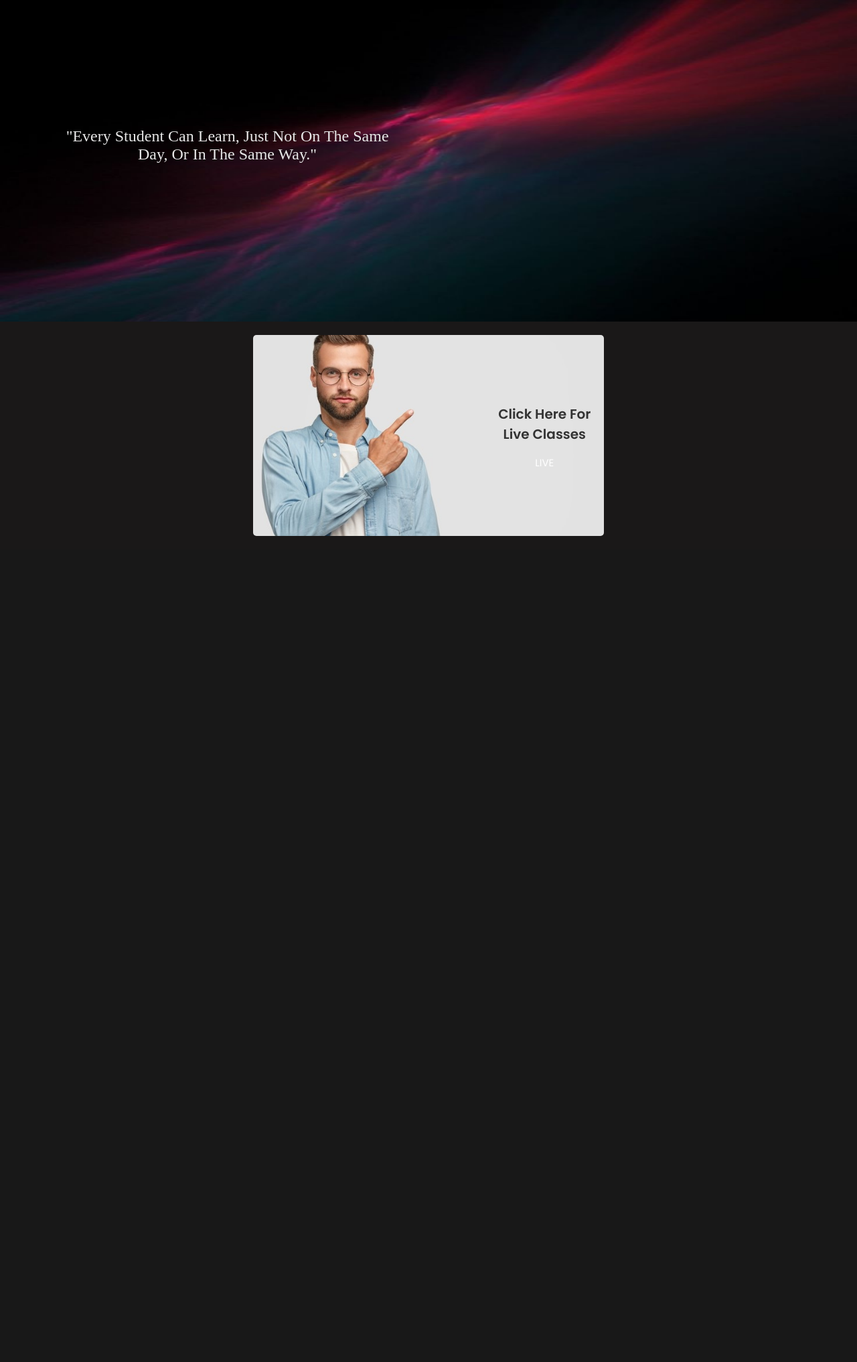
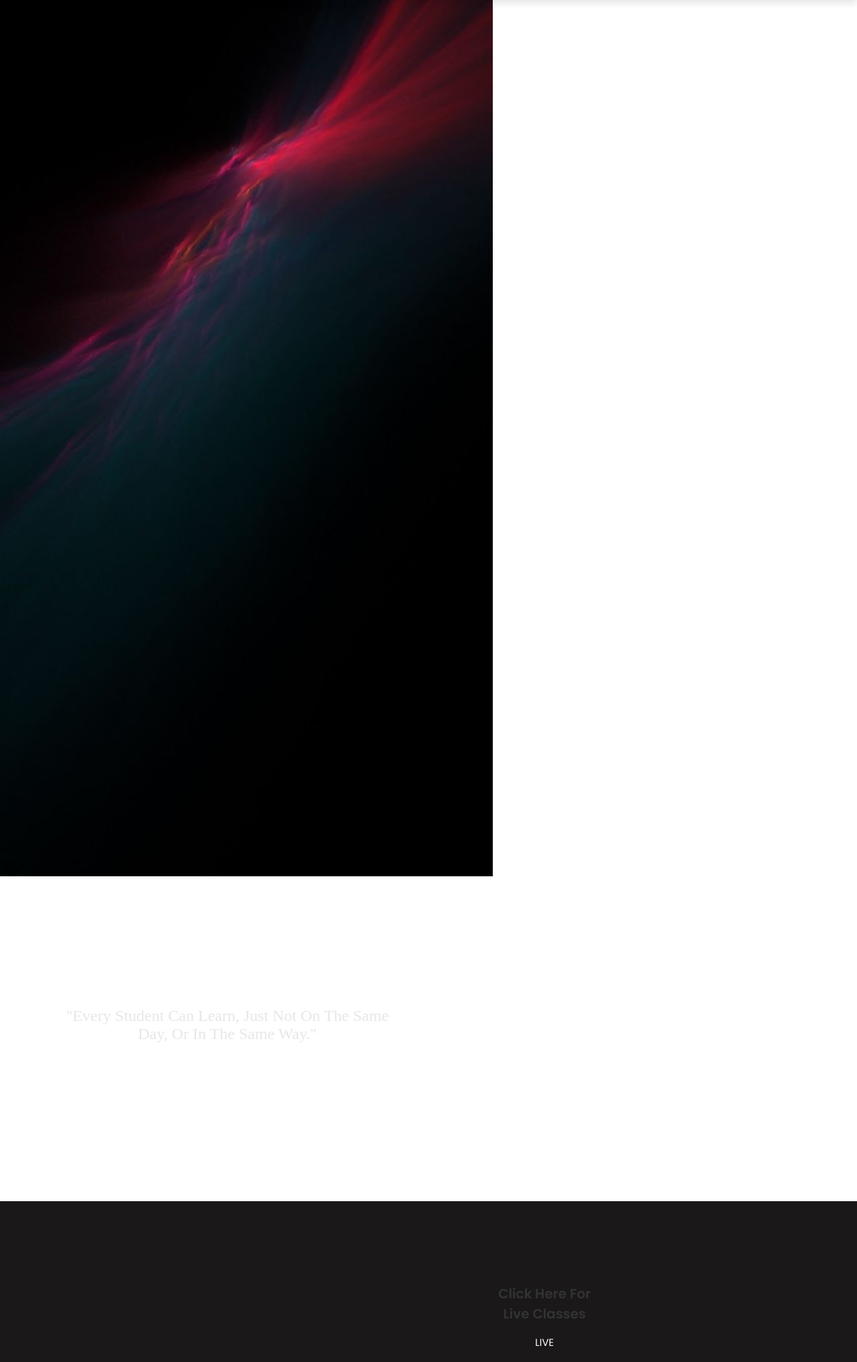
Before and after one commit to Shiva250503ss/LISA, a Flask app: page / in a window 1280 px wide. Shown: the part 52-2085 px from the top of the page at 67% size. Before the commit the page ends 852 px from the top, so only its background shows below. Run offline with Flask 2, Linux system fonts and the light colour scheme.

Commit message:
background failure

```diff
--- a/LISA3.0/glasses website/templates/index.html
+++ b/LISA3.0/glasses website/templates/index.html
@@ -231,7 +231,7 @@ section {
 .home {
   padding: 0;
   position: relative;
-  background-image: url('background.jpg');
+  /*background-image: "{{url_for('static', filename='banner-1.jpg')}}";*/
   background-repeat: no-repeat;
   background-size: 100% 200%;
 }
@@ -987,6 +987,7 @@ section {
         <!--<a><button class="btn btn-light" type="button">CONTACT</button></a>-->
     </nav>
 
+
     <form action="" class="search-form">
         <input type="search" name="" placeholder="search here..." id="search-box">
         <label for="search-box" class="fas fa-search"></label>
@@ -994,11 +995,13 @@ section {
 
 </header>
 
+
 <!-- header section ends -->
 
 <!-- home section starts      -->
 
 <section class="home">
+  <img src="{{url_for('static', filename='background.jpg')}}" />
 
     <div class="slide active" >
         <div class="content" style="width:500px;height:200px;">
@@ -1015,7 +1018,6 @@ section {
 
     <div class="box" style="width:50%; margin:auto">
         <!--<img src="LISA2.0\glasses website\images\banner-1.jpg" alt=""> -->
-        <img src="{{url_for('static', filename='banner-1.jpg')}}" />
         <div class="content" style="text-align:center;">
             <h3>click here for <br>live classes</h3>
             <form action="/live" method="post">
```
Also changed, not shown: LISA3.0/glasses website/static/background.jpg (renamed from LISA3.0/glasses website/templates/background.jpg).
